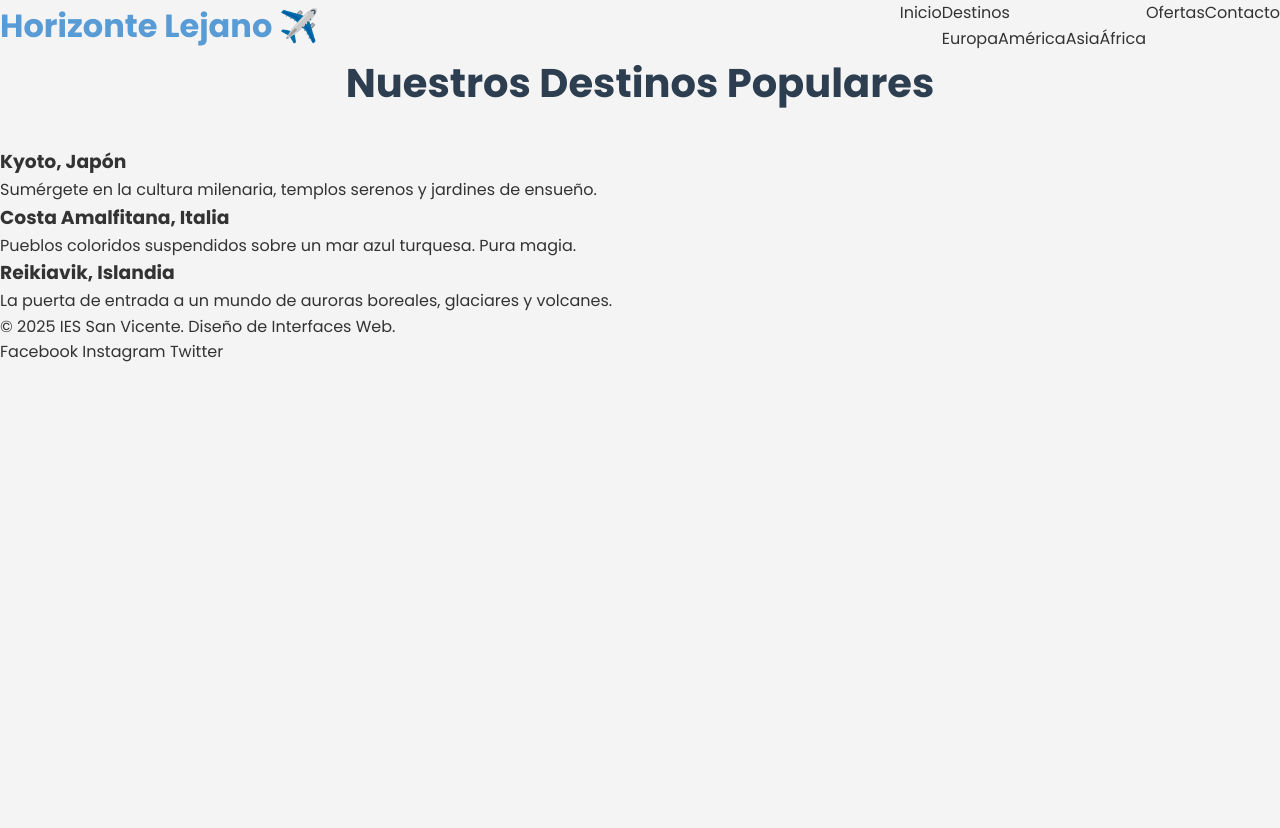
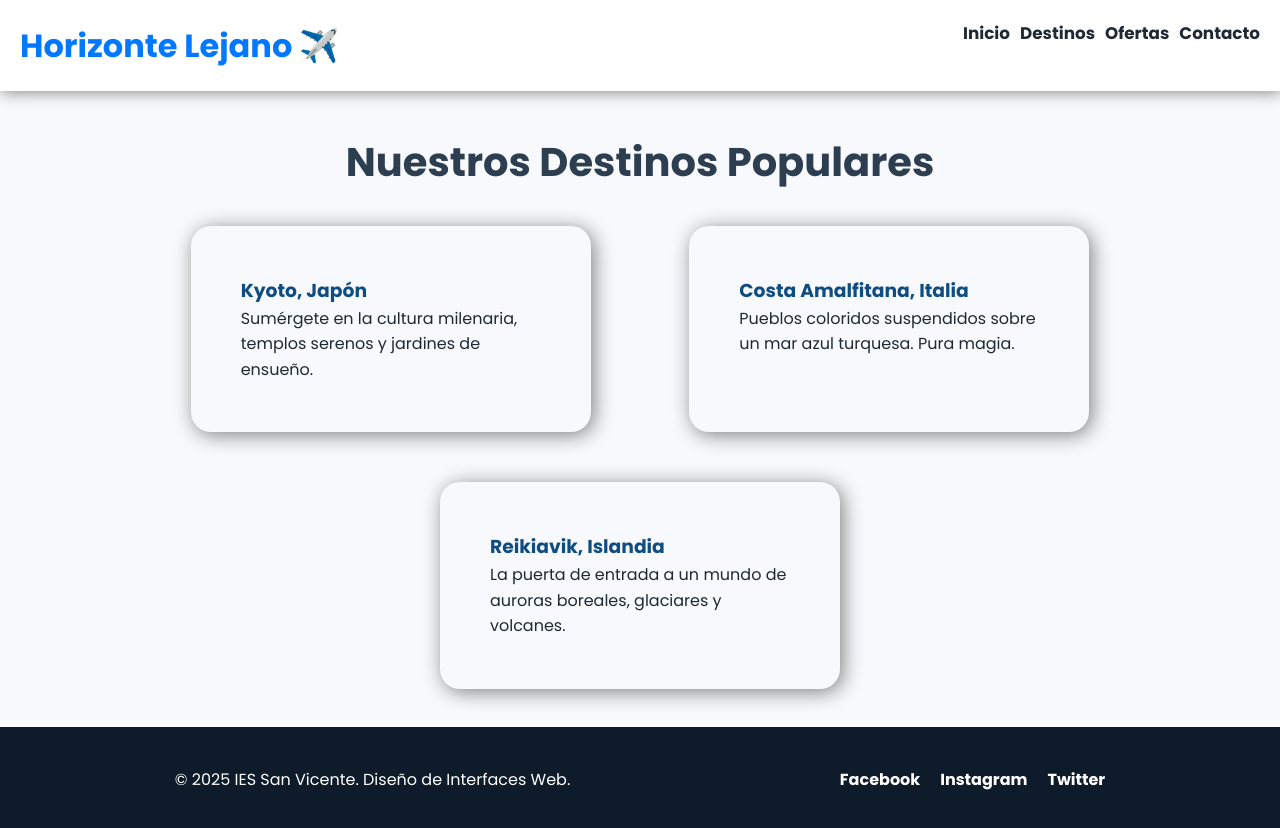
Before and after one commit to GabrielHdzDaw/Interfaces, a plain HTML site: page ejercicios/flex/flex.html in a window 1280 px wide. Before the commit the page ends 800 px from the top, so only its background shows below. Drawn offline with Linux system fonts and the light colour scheme.

Commit message:
flex exercise done

```diff
--- a/ejercicios/flex/flex.css
+++ b/ejercicios/flex/flex.css
@@ -1,3 +1,12 @@
+:root {
+    --background-color: #f7f9fc;
+    --logo-color: #0078ff;
+    --text-color: #1f2933;
+    --heading-color: #0f4c81;
+    --header-bg-color: #ffffff;
+    --footer-bg-color: #0d1b2a;
+    --box-shadows: rgba(0, 120, 255, 0.25);
+}
 * {
     box-sizing: border-box;
     margin: 0;
@@ -7,17 +16,30 @@
 body {
     font-family: 'Poppins', sans-serif;
     line-height: 1.6;
-    color: #333;
-    background-color: #f4f4f4;
+    color: var(--text-color);
+    background-color: var(--background-color);
     display: flex;
     flex-direction: column;
     min-height: 100vh;
 }
 
+main {
+    display: flex;
+    justify-content: center;
+    flex: 1;
+}
+
 a {
     text-decoration: none;
     color: inherit;
+    transition: 0.2s;
+
+    &:hover {
+        transform: scale(1.1);
+        transition: 0.2s;
+    }
 }
+
 
 ul {
     list-style: none;
@@ -33,12 +55,103 @@ h2 {
 .main-header {
     display: flex;
     justify-content: space-between;
+    background-color: var(--header-bg-color);
+    box-shadow: 1px 1px 15px grey;
+    padding: 20px;
+    flex-wrap: wrap;
 
     h1 {
-        color: #589bd5;
+        color: var(--logo-color);
     }
 
-    ul {
+    .main-menu {
         display: flex;
+        font-size: 1.05em;
+        gap: 10px;
+        font-weight: bold;
+
+        li {
+            transition: 0.2s;
+
+            &:hover {
+                transition: 0.2s;
+                transform: scale(1.1);
+            }
+        }
+
+        .menu-item-has-submenu {
+            position: relative;
+
+            &>a:hover+.submenu {
+                display: block;
+            }
+
+            .submenu {
+                box-shadow: 0px 4px 10px grey;
+                border-radius: 10px;
+                top: 20px;
+                left: -15px;
+                display: none;
+                position: absolute;
+                background-color: var(--header-bg-color);
+                padding: 20px;
+
+                li {
+                    transition: 0.2s;
+
+                    &:hover {
+                        transition: 0.2s;
+                        transform: scale(1.1);
+                    }
+                }
+
+                &:hover {
+                    display: block;
+                }
+            }
+        }
     }
 }
+
+.popular-destinations {
+    padding: 3%;
+    max-width: 80%;
+
+    .destinations-grid {
+        display: flex;
+        justify-content: space-around;
+        flex-wrap: wrap;
+        gap: 50px;
+    }
+
+    .destination-card {
+        h3 {
+            color: var(--heading-color);
+        }
+
+        width: 400px;
+        border-radius: 20px;
+        padding: 50px;
+        box-shadow: 3px 3px 20px grey;
+        transition: 0.3s;
+
+        &:hover {
+            transform: translateY(-10px);
+            transition: 0.3s;
+        }
+    }
+}
+
+.main-footer {
+    display: flex;
+    justify-content: space-around;
+    background-color: var(--footer-bg-color);
+    color: white;
+    padding: 40px;
+
+    .social-links {
+        display: flex;
+        gap: 20px;
+        font-weight: bold;
+    }
+}
```
